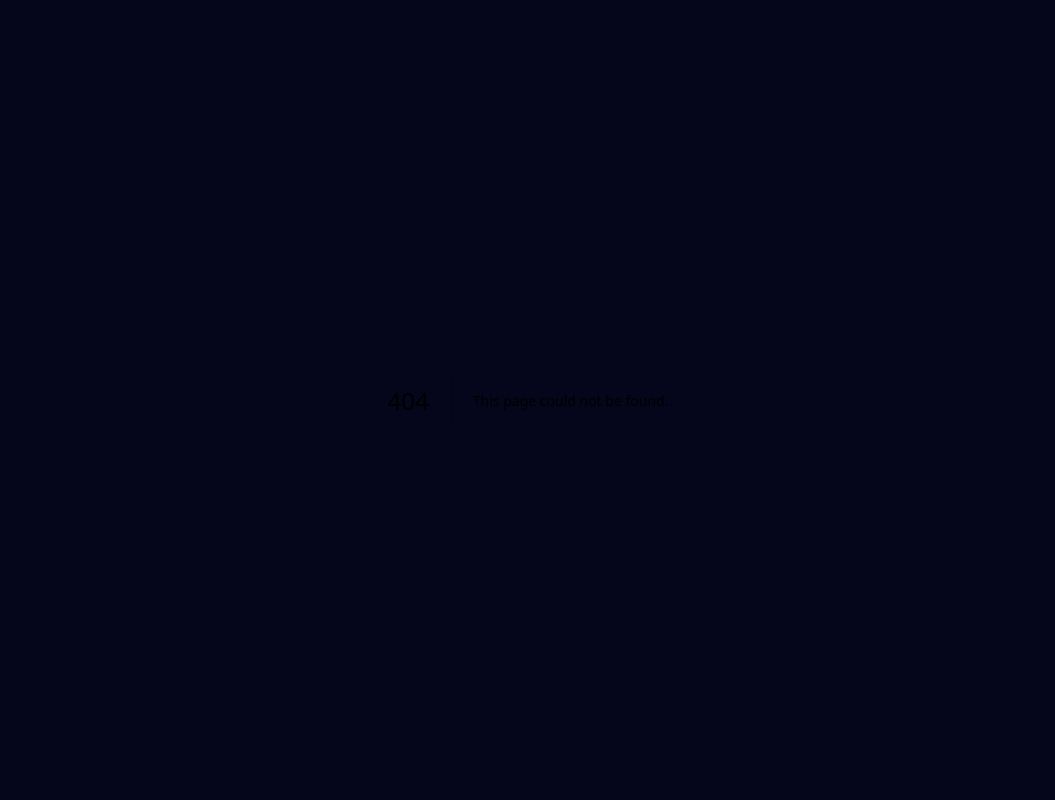
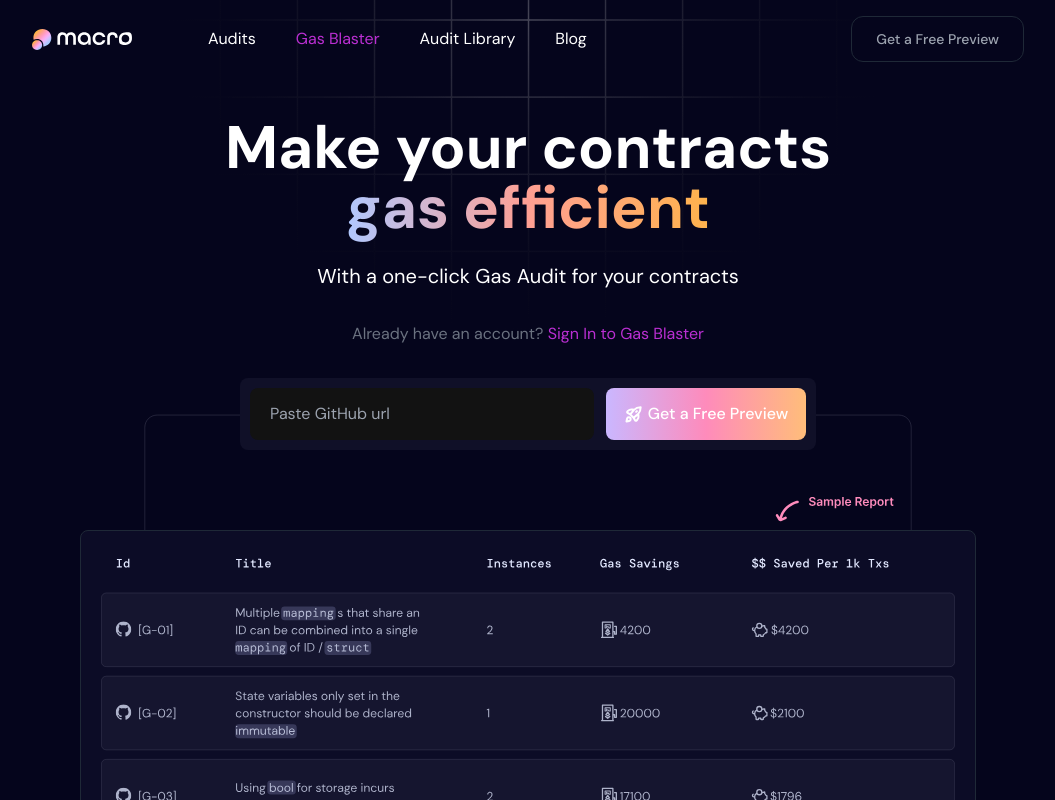
Before and after one commit to snowball-tools/website-example, a Next.js app: page /gas-blaster in a window 1280 px wide. Before the commit this address had no page. Shown: the top 800 px of the page, without its empty margins (112-1167 px from the left). Built offline with nearby package versions, Linux system fonts and the light colour scheme; a web font is replaced by a local one.

Commit message:
feat: implement `/gas-blaster` page

```diff
--- /dev/null
+++ b/src/app/gas-blaster/page.tsx
@@ -0,0 +1,72 @@
+'use client'
+
+import Footer from '@/components/Footer'
+import Header from '@/components/Header'
+import { HeroGasBlaster } from '@/components/Hero'
+import PriceCard from '@/components/PriceCard'
+import SampleGasReport from '@/components/SampleGasReport'
+import StandaloneHeading from '@/components/StandaloneHeading'
+import TestimonialWall from '@/components/TestimonialWall'
+import GasIcon from '@/components/icons/Gas'
+import InfinityIcon from '@/components/icons/Infinity'
+import SingleScanIcon from '@/components/icons/SingleScan'
+import Image from 'next/image'
+
+const GasBlaster = () => {
+  return (
+    <main className="">
+      <div className="bg-hero-pattern-dark bg-no-repeat bg-center absolute top-[-20px] left-0 right-0 h-[450px] wx-full -z-50"></div>
+      <Header ctaText="Get a Free Preview" ctaUrl="https://swarm.0xmacro.com/" />
+      <HeroGasBlaster />
+      <div className="relative">
+        <Image
+          src="/misc/sample-gas-report-top-line.svg"
+          alt="Sample Report Line"
+          width={768}
+          height={100}
+          className="absolute hidden -z-50 md:block md:max-w-2xl md:left-[50%] md:ml-[-336px] md:top-[-154px] lg:max-w-3xl lg:ml-[-384px] lg:top-[-160px]"
+        />
+        <SampleGasReport />
+        <Image
+          src="/misc/sample-gas-report-bottom-line.svg"
+          alt="Sample Report Line"
+          width={768}
+          height={100}
+          className="hidden absolute -z-50 max-w-xl left-[50%] sm:block sm:bottom-[-161px] sm:ml-[-288px] lg:max-w-3xl lg:bottom-[-213px] lg:ml-[-384px]"
+        />
+      </div>
+      <section className="mt-20 mb-24 px-5 max-w-2xl mx-auto sm:mt-32">
+        <header className="flex flex-col items-center gap-2 mb-10 text-3xl font-bold relative">
+          <div className="bg-dots-pattern-dark bg-no-repeat bg-center absolute top-[-15px] left-[50%] -ml-[122px] right-0 w-[244px] h-[102px] z-1"></div>
+          <div className="mb-6 mt-2 p-5 rounded-2xl inline-block fancy-icon gradient-background">
+            <GasIcon className="h-7 w-7" />
+          </div>
+          <h1>
+            Simple <span className="gradient-text">Pricing</span>
+          </h1>
+        </header>
+        <div className="md:flex md:gap-10">
+          <PriceCard
+            price="$39/m"
+            trialDuration="7"
+            icon={<SingleScanIcon className="h-5 w-5 text-gray-500" />}
+            description="Unlimited Scans in <br /> Unlimited Repos"
+          />
+          <PriceCard
+            price="$399/m"
+            trialDuration="7"
+            icon={<InfinityIcon className="h-5 w-5 text-gray-500" />}
+            description="Unlimited Scans <br /> in 1 Repo"
+          />
+        </div>
+      </section>
+      <StandaloneHeading>
+        <span className="gradient-text">Web3</span> builders <br /> love Macro
+      </StandaloneHeading>
+      <TestimonialWall />
+      <Footer />
+    </main>
+  )
+}
+
+export default GasBlaster
```
